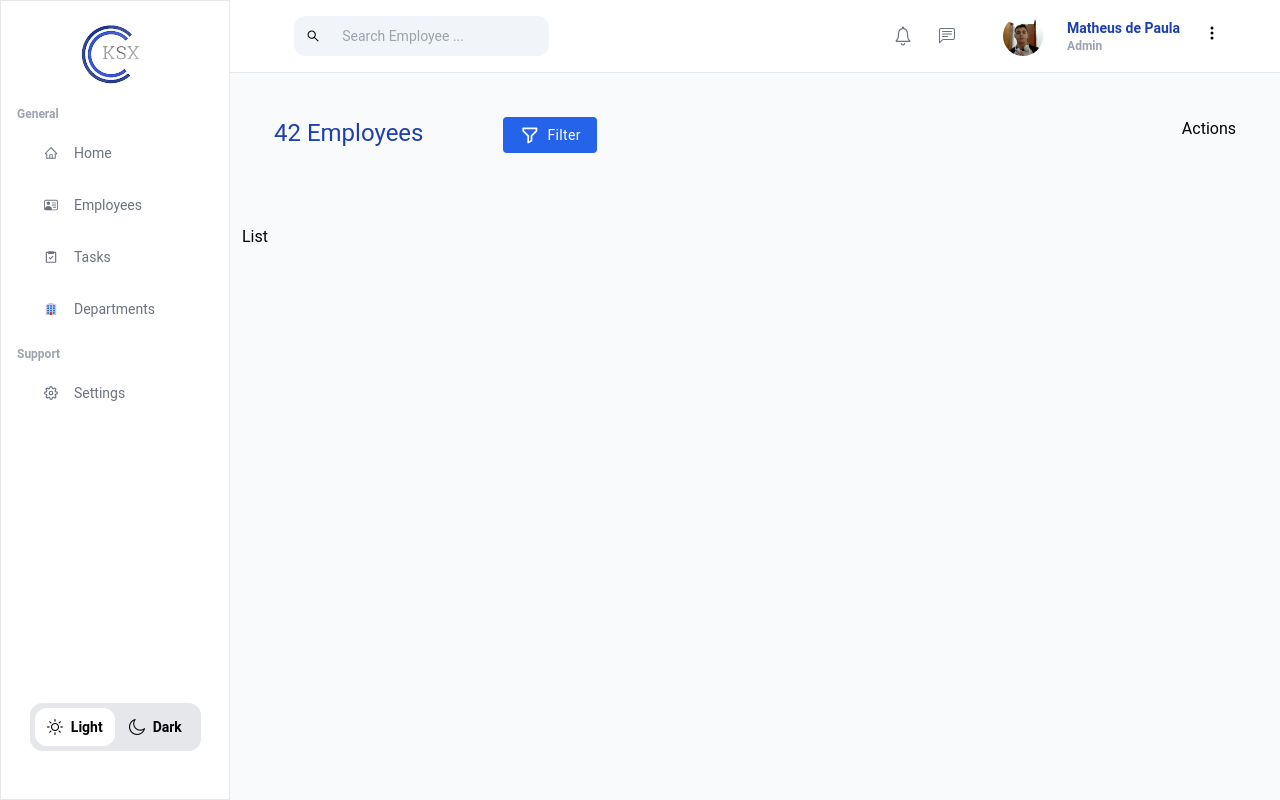
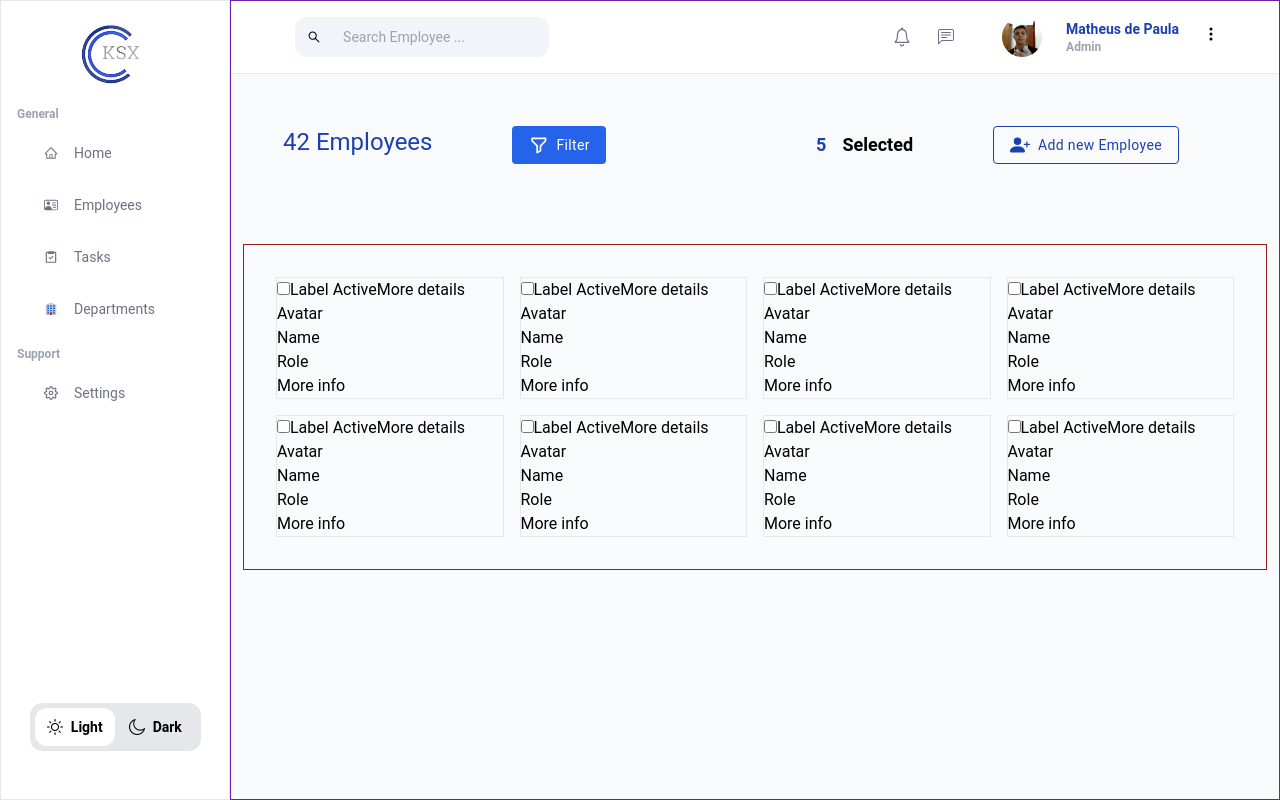
Before and after one commit to MatheusDev20/ksx-frontend, a Next.js app: page /employees in a window 1280 px wide. Built offline with nearby package versions, Linux system fonts and the light colour scheme.

Commit message:
feat: starting card layout

```diff
--- a/src/app/components/Layout/index.tsx
+++ b/src/app/components/Layout/index.tsx
@@ -11,7 +11,9 @@ export const BaseLayout = ({
   return (
     <div className="flex">
       <Sidebar />
-      <div className={`w-full flex flex-col ml-[50px] md:ml-[230px] h-screen`}>
+      <div
+        className={`w-full flex flex-col ml-[80px] md:ml-[230px] h-screen border border-solid border-purple-800`}
+      >
         <Header />
         <main className="flex-1 bg-gray-50">{children}</main>
       </div>
--- /dev/null
+++ b/src/app/employees/components/Buttons/buttons.tsx
@@ -0,0 +1,31 @@
+import { BiFilterAlt } from 'react-icons/bi'
+import React from 'react'
+import { BsPersonPlusFill } from 'react-icons/bs'
+
+export const FilterButton = (): React.JSX.Element => {
+  return (
+    <button className="bg-blue-600 text-white px-4 py-2 rounded hover:border-transparent hover:bg-blue-500">
+      <div className="flex gap-2 items-center">
+        <BiFilterAlt size={20} />
+        <span className="text-sm tracking-wide">Filter</span>
+      </div>
+    </button>
+  )
+}
+
+export const AddEmployeeButton = (): React.JSX.Element => {
+  return (
+    <button
+      className="bg-transparent
+        text-blue-800 border border-solid
+          border-blue-800 px-4 py-2 rounded
+          hover:border-transparent hover:text-white hover:bg-blue-600
+          transition duration-300 ease-in-out"
+    >
+      <div className="flex gap-2 items-center">
+        <BsPersonPlusFill size={20} />
+        <span className="text-sm tracking-wide">Add new Employee</span>
+      </div>
+    </button>
+  )
+}
--- /dev/null
+++ b/src/app/employees/components/Card/index.tsx
@@ -0,0 +1,21 @@
+import React from 'react'
+
+export const EmployeeCard = (): React.JSX.Element => {
+  return (
+    <div className="max-w-full border-solid border flex flex-col">
+      <header>
+        <input type="checkbox" />
+        <span>Label Active</span>
+        <span>More details</span>
+      </header>
+
+      <main className="flex flex-col">
+        <h1>Avatar</h1>
+        <span>Name</span>
+        <span>Role</span>
+      </main>
+
+      <footer>More info</footer>
+    </div>
+  )
+}
--- /dev/null
+++ b/src/app/employees/components/CardList/index.tsx
@@ -0,0 +1,17 @@
+import React from 'react'
+import { EmployeeCard } from '../Card'
+
+export const CardList = (): React.JSX.Element => {
+  return (
+    <div className="border border-solid border-red-800 p-8 grid grid-cols-4 gap-4 w-full">
+      <EmployeeCard />
+      <EmployeeCard />
+      <EmployeeCard />
+      <EmployeeCard />
+      <EmployeeCard />
+      <EmployeeCard />
+      <EmployeeCard />
+      <EmployeeCard />
+    </div>
+  )
+}
--- a/src/app/employees/components/Header/index.tsx
+++ b/src/app/employees/components/Header/index.tsx
@@ -1,23 +1,23 @@
 import React from 'react'
-import { BiFilterAlt } from 'react-icons/bi'
+import { AddEmployeeButton, FilterButton } from '../Buttons/buttons'
 
 export const Header = (): React.JSX.Element => {
   return (
     <header className="flex justify-between w-full p-8">
       {/* Filter and Total of employees */}
-      <div className="flex gap-20">
+      <div className="flex gap-20 p-2">
         <span className="text-2xl text-blue-800">42 Employees</span>
-
-        <button className="bg-blue-600 text-white px-4 py-2 rounded hover:border-transparent hover:bg-blue-500">
-          <div className="flex gap-2 items-center">
-            <BiFilterAlt size={20} />
-            <span className="text-sm tracking-wide">Filter</span>
-          </div>
-        </button>
+        <FilterButton />
       </div>
 
       {/* Rest of infos and actions that i dont know Yet */}
-      <div>Actions</div>
+      <div className="flex gap-20 mr-12 p-2 items-center">
+        <div className="flex gap-4">
+          <span className="font-semibold text-blue-800 text-lg">5</span>
+          <p className="font-semibold text-lg">Selected</p>
+        </div>
+        <AddEmployeeButton />
+      </div>
     </header>
   )
 }
--- a/src/app/employees/page.tsx
+++ b/src/app/employees/page.tsx
@@ -1,12 +1,11 @@
+import { CardList } from './components/CardList'
 import { Header } from './components/Header'
 
 export default function Page() {
   return (
     <div className="flex flex-col md:flex-col sm:h-full gap-10 p-3 bg-gray-50 max-w-full">
       <Header />
-
-      {/* Card List */}
-      <div>List</div>
+      <CardList />
     </div>
   )
 }
```
Also changed, not shown: 1 other file (tests, documents, lock files or other folders).
